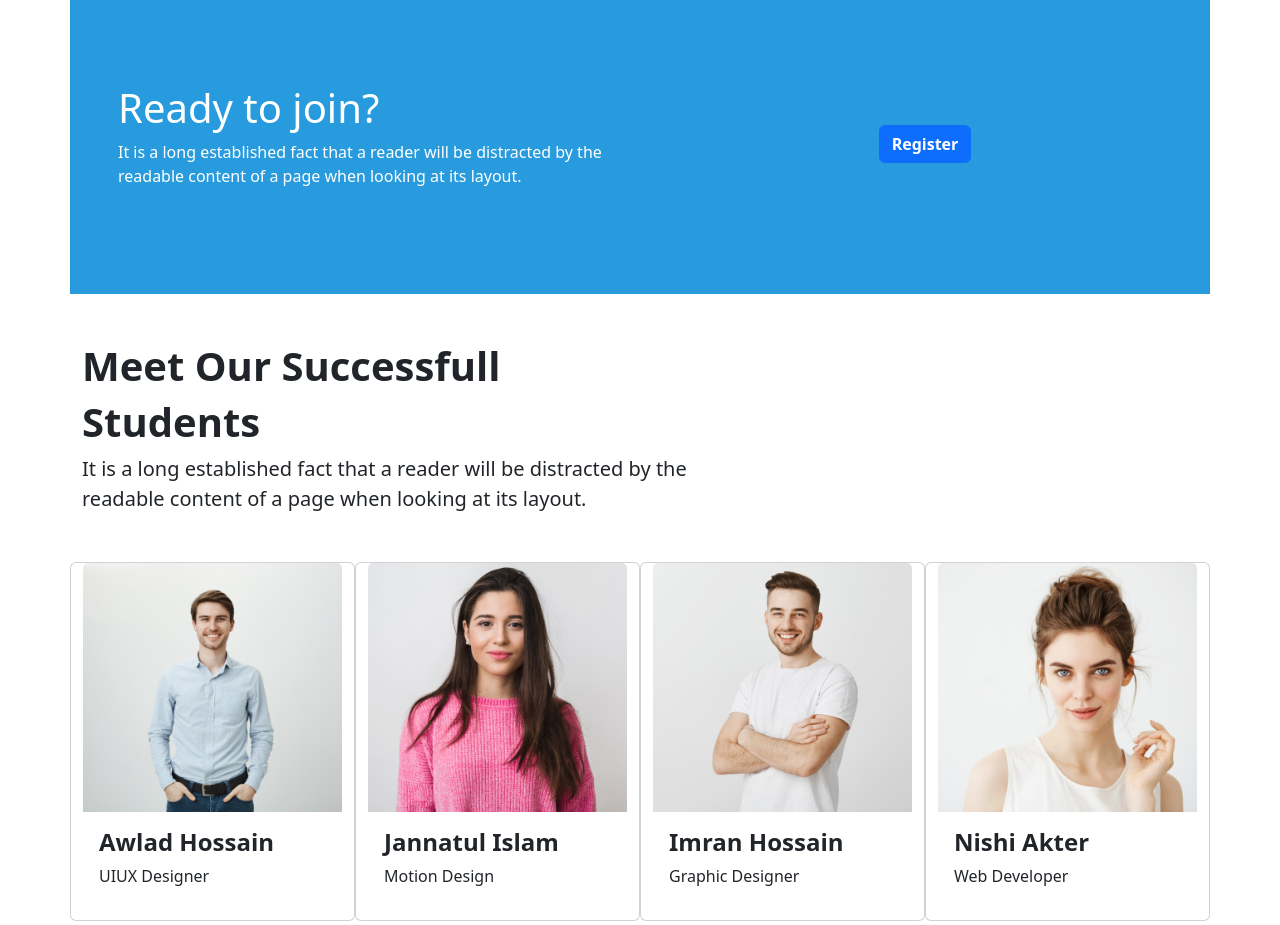
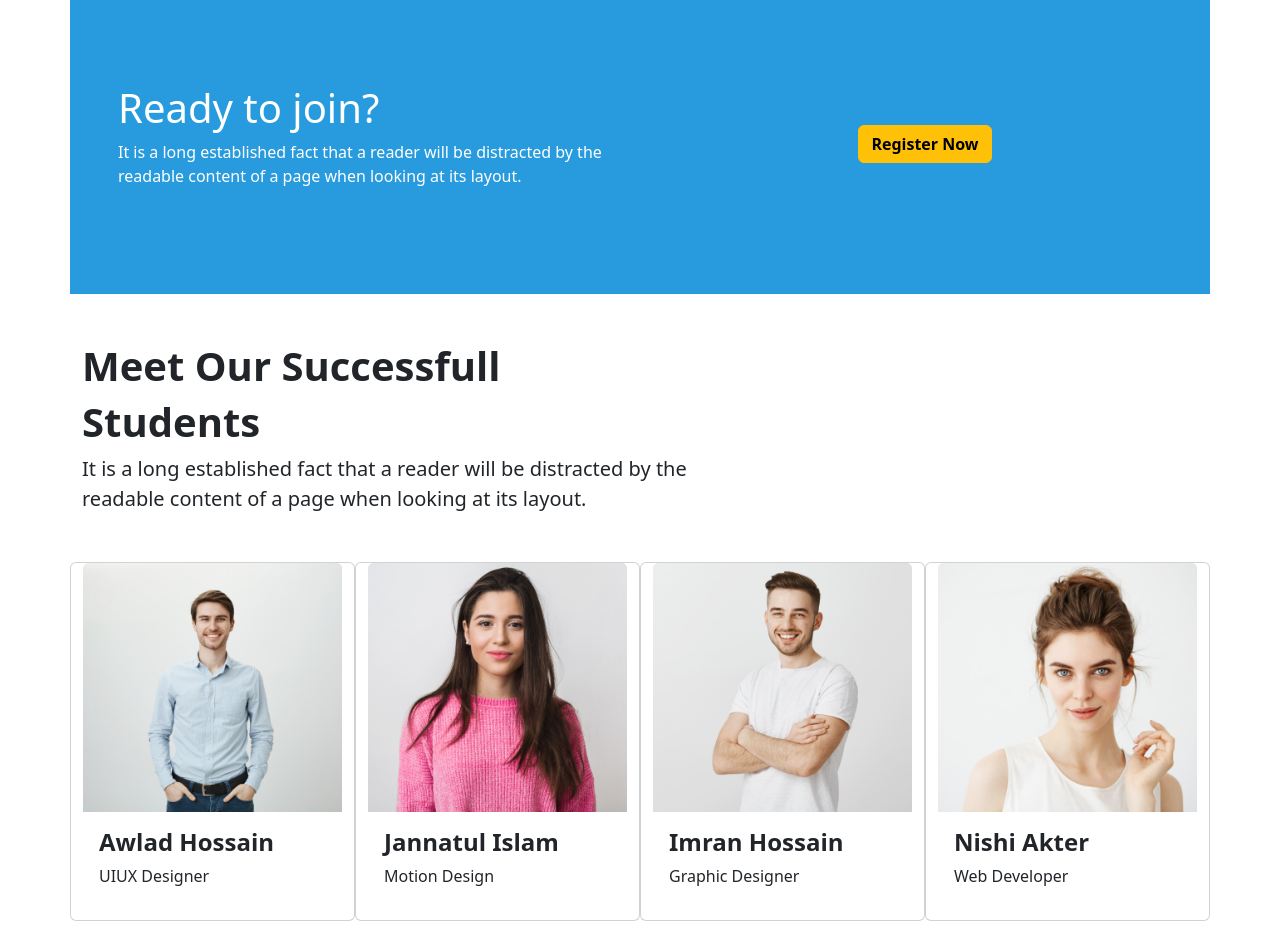
Before and after one commit to HafsaBinte1/Tech, a plain HTML site: page index.html in a window 1280 px wide. Shown: the part 2700-3625 px from the top of the page. Drawn offline with nearby package versions, Linux system fonts and the light colour scheme.

Commit message:
five commit

```diff
--- a/index.html
+++ b/index.html
@@ -371,9 +371,9 @@ footer {
                         when looking at its layout.</p>
                 </div>
                 <div class="d-flex justify-content-center">
-                    <button type="button" class="btn btn-primary fw-bold" data-bs-toggle="modal"
+                    <button type="button" class="btn btn-warning fw-bold" data-bs-toggle="modal"
                         data-bs-target="#exampleModal">
-                        Register
+                         Register Now
                     </button>
 
                     <!-- Modal -->
```
